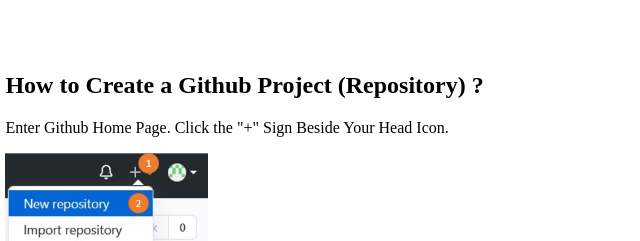
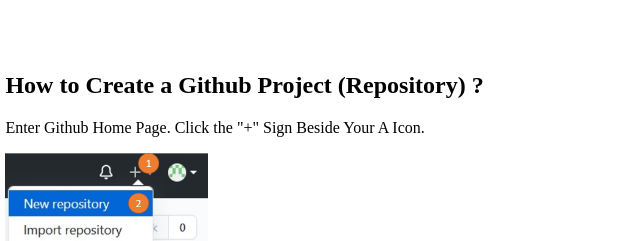
Before and after one commit to KuYunHsuan/KuYunHsuan.github.io, a plain HTML site: page 109-1Frontend/HW0/index.html in a window 1280 px wide. Shown: the part 2567-2808 px from the top of the page, 129-769 px from the left. Drawn offline with Linux system fonts and the light colour scheme.

Commit message:
Update index.html

```diff
--- a/109-1Frontend/HW0/index.html
+++ b/109-1Frontend/HW0/index.html
@@ -53,7 +53,7 @@
     </div>
     <div style="padding: 20px; padding-left: 10%; padding-right: 10%">
       <h2>How to Create a Github Project (Repository) ?</h2>
-      <p>Enter Github Home Page. Click the "+" Sign Beside Your Head Icon.</p>
+      <p>Enter Github Home Page. Click the "+" Sign Beside Your A Icon.</p>
       <img
         src="https://kuyunhsuan.github.io/109-1Frontend/HW0/Web_pics/Github_repository.jpg"
         alt="create_new_repo"
```
